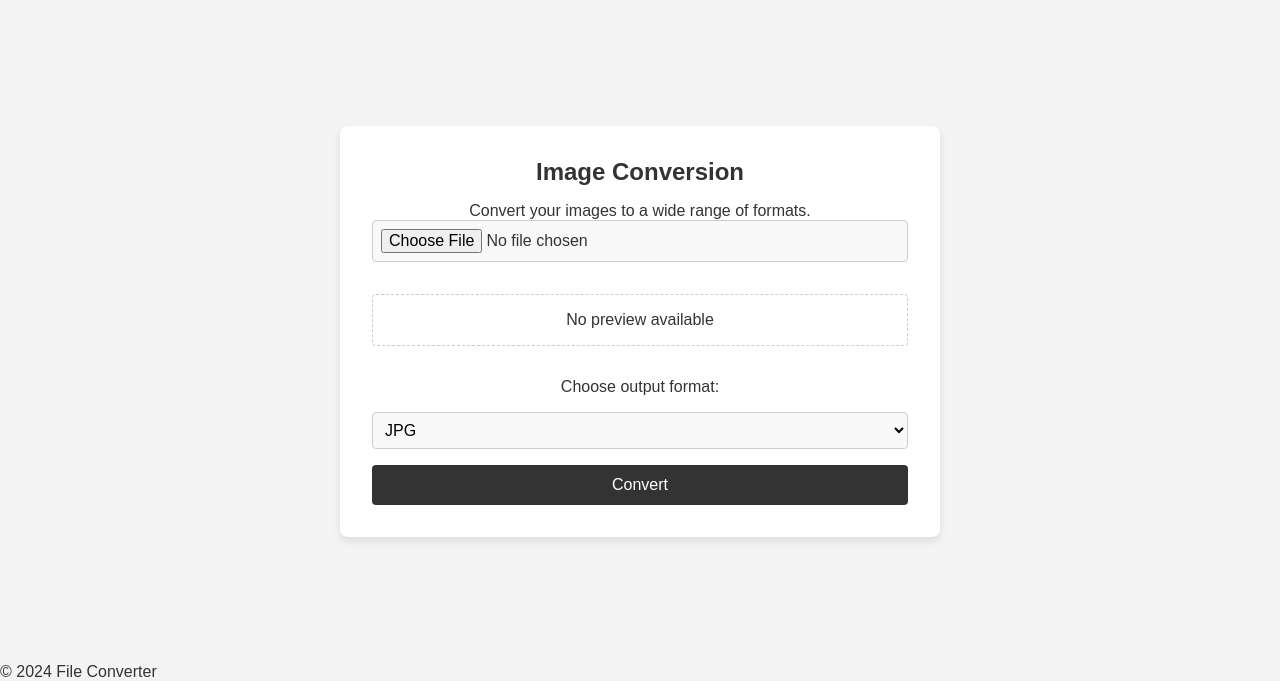
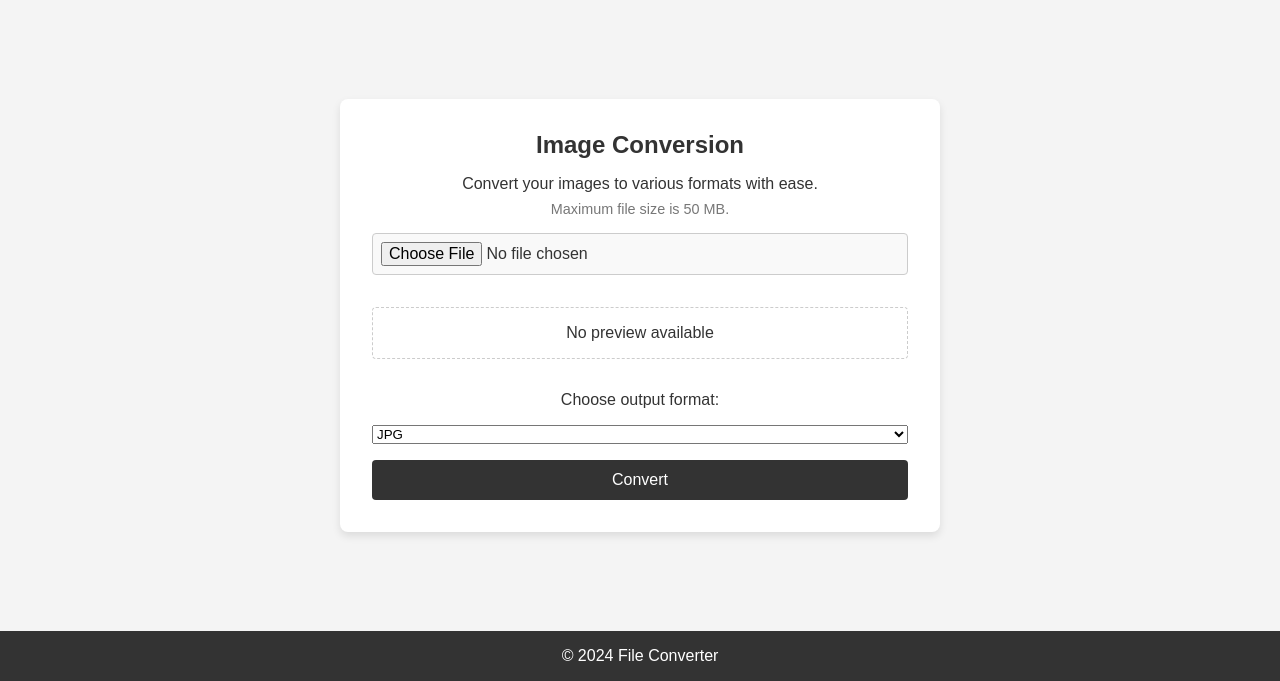
Before and after one commit to iskandar-rassulov/jvsp24-flcv, a Spring Boot app: page / in a window 1280 px wide. Shown: the part 119-800 px from the top of the page. Run offline with Spring Boot 4, Linux system fonts and the light colour scheme.

Commit message:
image-conversion 1.0

```diff
--- a/src/main/java/com/iskander/converter/ConverterApplication.java
+++ b/src/main/java/com/iskander/converter/ConverterApplication.java
@@ -3,8 +3,10 @@
 import org.springframework.boot.SpringApplication;
 import org.springframework.boot.autoconfigure.SpringBootApplication;
 
+
 @SpringBootApplication
 public class ConverterApplication {
+
 
 	public static void main(String[] args) {
 		SpringApplication.run(ConverterApplication.class, args);
--- a/src/main/resources/application.properties
+++ b/src/main/resources/application.properties
@@ -1 +1,3 @@
 spring.application.name=converter
+spring.servlet.multipart.max-file-size=50MB
+spring.servlet.multipart.max-request-size=50MB
--- a/src/main/resources/static/index.html
+++ b/src/main/resources/static/index.html
@@ -19,10 +19,10 @@
 </header>
 
 <main>
-  <!-- Image Conversion Section -->
   <section id="image-section" class="converter-section">
     <h2>Image Conversion</h2>
-    <p>Convert your images to a wide range of formats.</p>
+    <p>Convert your images to various formats with ease.</p>
+    <p class="file-limit">Maximum file size is 50 MB.</p>
     <form id="image-form">
       <input type="file" id="image-input" accept=".jpg, .png, .gif, .bmp, .tiff, .heic, .webp" required>
       <div class="preview">
@@ -41,13 +41,11 @@
     </form>
   </section>
 
-  <!-- Placeholder for Audio Conversion Section -->
   <section id="audio-section" class="converter-section" hidden>
     <h2>Audio Conversion</h2>
     <p>Coming soon...</p>
   </section>
 
-  <!-- Placeholder for Video Conversion Section -->
   <section id="video-section" class="converter-section" hidden>
     <h2>Video Conversion</h2>
     <p>Coming soon...</p>
@@ -58,39 +56,6 @@
   <p>&copy; 2024 File Converter</p>
 </footer>
 
-<script>
-  // Menu navigation
-  document.querySelectorAll('.menu a').forEach(link => {
-    link.addEventListener('click', (e) => {
-      e.preventDefault();
-      document.querySelectorAll('.converter-section').forEach(section => section.hidden = true);
-      document.querySelectorAll('.menu a').forEach(link => link.classList.remove('active'));
-      const targetSection = document.querySelector(e.target.getAttribute('href'));
-      targetSection.hidden = false;
-      e.target.classList.add('active');
-    });
-  });
-
-  // Image preview
-  const imageInput = document.getElementById('image-input');
-  const imagePreview = document.getElementById('image-preview');
-  const noPreview = document.getElementById('no-preview');
-
-  imageInput.addEventListener('change', (e) => {
-    const file = e.target.files[0];
-    if (file) {
-      const reader = new FileReader();
-      reader.onload = (e) => {
-        imagePreview.src = e.target.result;
-        imagePreview.hidden = false;
-        noPreview.hidden = true;
-      };
-      reader.readAsDataURL(file);
-    } else {
-      imagePreview.hidden = true;
-      noPreview.hidden = false;
-    }
-  });
-</script>
+<script src="scripts.js"></script>
 </body>
 </html>
--- /dev/null
+++ b/src/main/resources/static/scripts.js
@@ -0,0 +1,60 @@
+document.getElementById("image-form").addEventListener("submit", async (e) => {
+    e.preventDefault();
+
+    const fileInput = document.getElementById("image-input");
+    const formatSelect = document.getElementById("output-format");
+    const file = fileInput.files[0];
+    const format = formatSelect.value;
+
+    if (!file) {
+        alert("Please upload a file.");
+        return;
+    }
+
+    const formData = new FormData();
+    formData.append("file", file);
+    formData.append("format", format);
+
+    try {
+        const response = await fetch("http://localhost:8080/api/convert", {
+            method: "POST",
+            body: formData,
+        });
+
+        if (response.ok) {
+            const blob = await response.blob();
+            const url = window.URL.createObjectURL(blob);
+            const a = document.createElement("a");
+            a.href = url;
+            a.download = `converted.${format}`;
+            document.body.appendChild(a);
+            a.click();
+            window.URL.revokeObjectURL(url);
+        } else {
+            alert("Error converting the image.");
+        }
+    } catch (error) {
+        console.error("Error:", error);
+        alert("An error occurred while converting the image.");
+    }
+});
+
+// Preview logic
+document.getElementById("image-input").addEventListener("change", (e) => {
+    const file = e.target.files[0];
+    const preview = document.getElementById("image-preview");
+    const noPreviewText = document.getElementById("no-preview");
+
+    if (file) {
+        const reader = new FileReader();
+        reader.onload = (e) => {
+            preview.src = e.target.result;
+            preview.hidden = false;
+            noPreviewText.hidden = true;
+        };
+        reader.readAsDataURL(file);
+    } else {
+        preview.hidden = true;
+        noPreviewText.hidden = false;
+    }
+});
--- a/src/main/resources/static/styles.css
+++ b/src/main/resources/static/styles.css
@@ -74,7 +74,7 @@
     gap: 1rem;
 }
 
-input[type="file"], select {
+input[type="file"] {
     padding: 0.5rem;
     border: 1px solid #ccc;
     border-radius: 4px;
@@ -104,4 +104,24 @@
     color: #fff;
     cursor: pointer;
     font-size: 1rem;
-tran
+    transition: background 0.3s ease;
+}
+
+button:hover {
+    background: #555;
+}
+
+footer {
+    background: #333;
+    color: #fff;
+    text-align: center;
+    padding: 1rem 0;
+}
+
+.file-limit {
+    font-size: 0.9rem;
+    color: #777; /* Светло-серый цвет */
+    margin-top: 0.5rem;
+    margin-bottom: 1rem;
+    text-align: center;
+}
```
Also changed, not shown: src/main/java/com/iskander/converter/ImageConverterController.java (added, +66 -0 lines).
